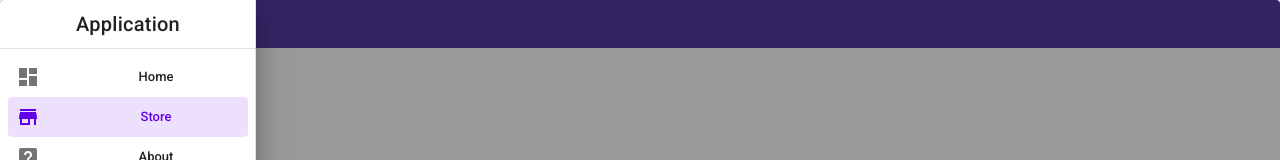
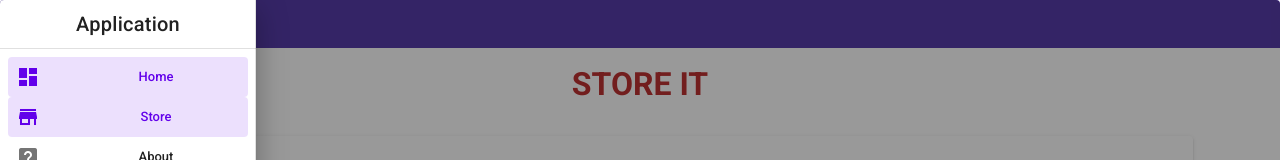
Before and after one commit to Luca-Virgilio/vuetify-todo-list, a Vue app: page /store/IT in a window 1280 px wide. Both pictures are taken after a click on the button 28 px from the left and 24 px from the top of the page. Shown: the top 160 px of the page. Built offline with nearby package versions, Linux system fonts and the light colour scheme.

Commit message:
Add route parameter

```diff
--- a/src/components/Navbar.vue
+++ b/src/components/Navbar.vue
@@ -27,7 +27,8 @@
           v-for="view in views"
           :key="view.name"
         >
-          <v-list-item router :to="view.route">
+        <!-- params :key="$route.path" reload the component when change path-->
+          <v-list-item router :to="{name: view.component, params:view.params}" :key="$route.path">
             <v-list-item-icon>
               <v-icon>{{ view.icon }}</v-icon>
             </v-list-item-icon>
@@ -46,9 +47,9 @@ export default {
     drawer: false,
     group: null,
     views: [
-      { name: "Home", icon: "mdi-view-dashboard", route: "/" },
-      { name: "Store", icon: "mdi-store", route: "/store" },
-      { name: "About", icon: "mdi-help-box", route: "/about" },
+      { name: "Home", icon: "mdi-view-dashboard", route: "/", component:"home" },
+      { name: "Store", icon: "mdi-store", route: "/store" , component:"store", params:{section:"IT"}  },
+      { name: "About", icon: "mdi-help-box", route: "/about", component:"about" },
 
     ],
   }),
--- a/src/router.js
+++ b/src/router.js
@@ -14,7 +14,7 @@ export default new Router({
       component: Home,
     },
     {
-      path: "/store",
+      path: "/store/:section",
       name: "store",
       //lazy-loaded code splitting
       //this generates separate chunk for this route.
--- a/src/views/Store.vue
+++ b/src/views/Store.vue
@@ -1,6 +1,6 @@
 <template>
   <v-container id="Store" class="fluid">
-    <h1 class="flex text-uppercase" style="color:#B71C1C">Store</h1>
+    <h1 class="flex text-uppercase" style="color:#B71C1C">Store {{section}}</h1>
     <v-container>
       <ProductList1 />
       <ProductList2 />
@@ -15,5 +15,8 @@ import ProductList2 from "../components/ProductList2";
 export default {
   name: "Store",
   components: { ProductList1, ProductList2 },
+   data:function() {
+    return{section:this.$route.params.section}
+  },
 };
 </script>
```
